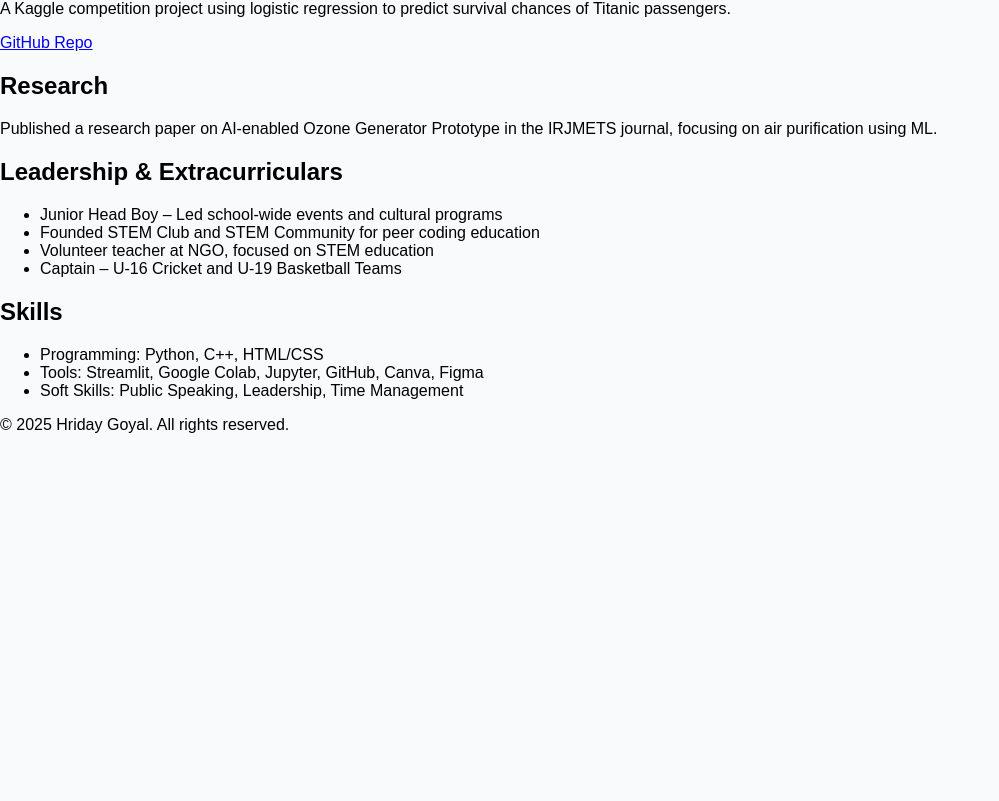
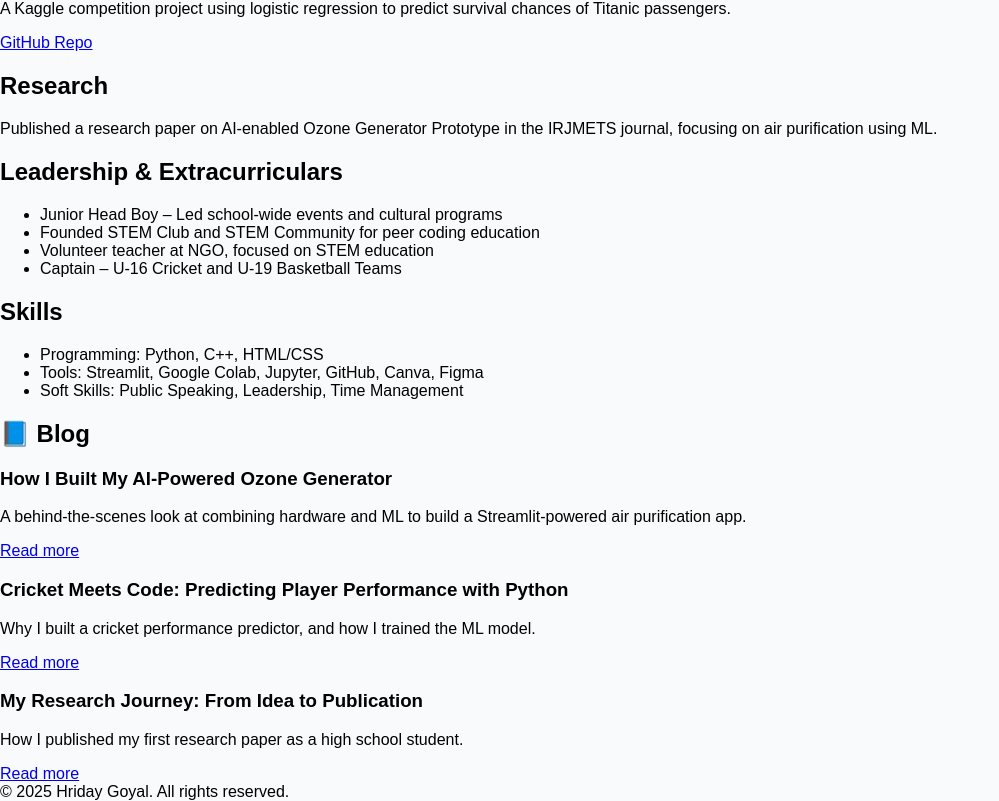
Before and after one commit to hriday-goyal/hriday-portfolio, a React (Vite) app: page / in a window 1280 px wide. Shown: the part 463-1264 px from the top of the page, without its empty margins (0-999 px from the left). Before the commit the page ends 897 px from the top, so only its background shows below. Built offline with nearby package versions, Linux system fonts and the light colour scheme.

Commit message:
Update App.jsx

```diff
--- a/src/App.jsx
+++ b/src/App.jsx
@@ -67,6 +67,28 @@ export default function Portfolio() {
         </ul>
       </section>
 
+      <section className="mb-10">
+      <h2 className="text-2xl font-semibold border-b pb-2 mb-4">📘 Blog</h2>
+      <div className="space-y-4">
+      <div>
+      <h3 className="text-xl font-bold">How I Built My AI-Powered Ozone Generator</h3>
+      <p>A behind-the-scenes look at combining hardware and ML to build a Streamlit-powered air purification app.</p>
+      <a href="#" className="text-blue-500 underline">Read more</a>
+      </div>
+      <div>
+      <h3 className="text-xl font-bold">Cricket Meets Code: Predicting Player Performance with Python</h3>
+      <p>Why I built a cricket performance predictor, and how I trained the ML model.</p>
+      <a href="#" className="text-blue-500 underline">Read more</a>
+      </div>
+      <div>
+      <h3 className="text-xl font-bold">My Research Journey: From Idea to Publication</h3>
+      <p>How I published my first research paper as a high school student.</p>
+      <a href="#" className="text-blue-500 underline">Read more</a>
+    </div>
+  </div>
+</section>
+
+
       <footer className="text-center text-sm text-gray-500">
         © 2025 Hriday Goyal. All rights reserved.
       </footer>
```
